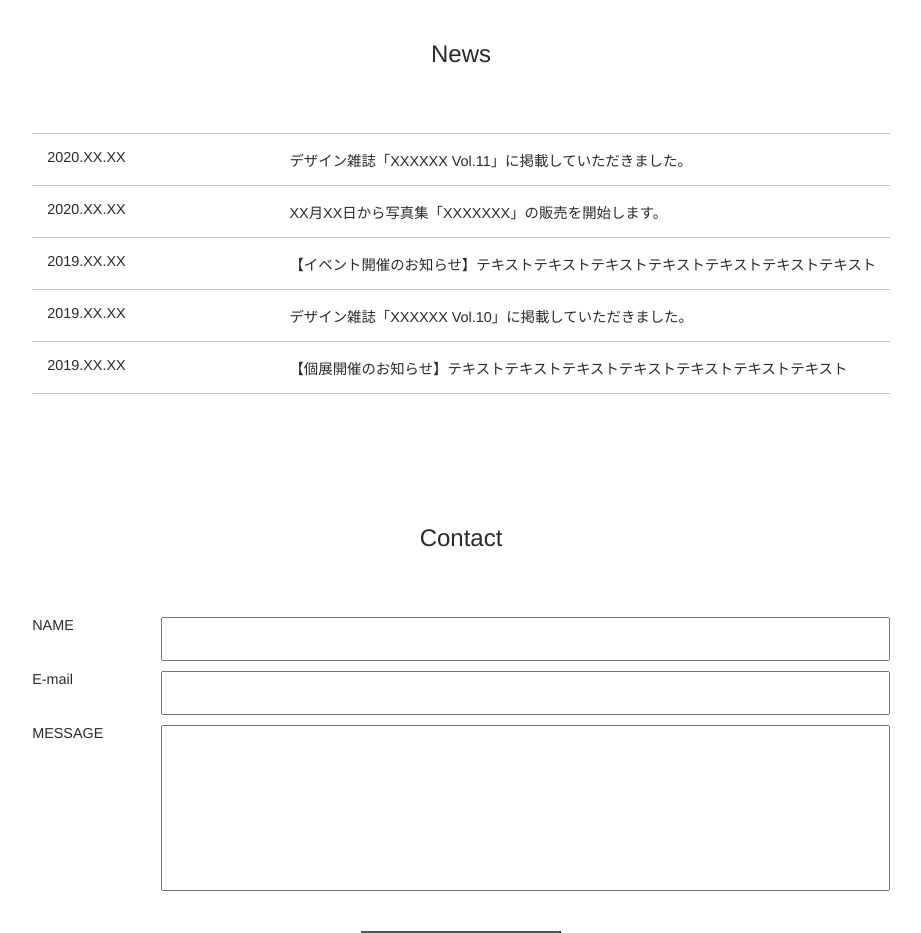
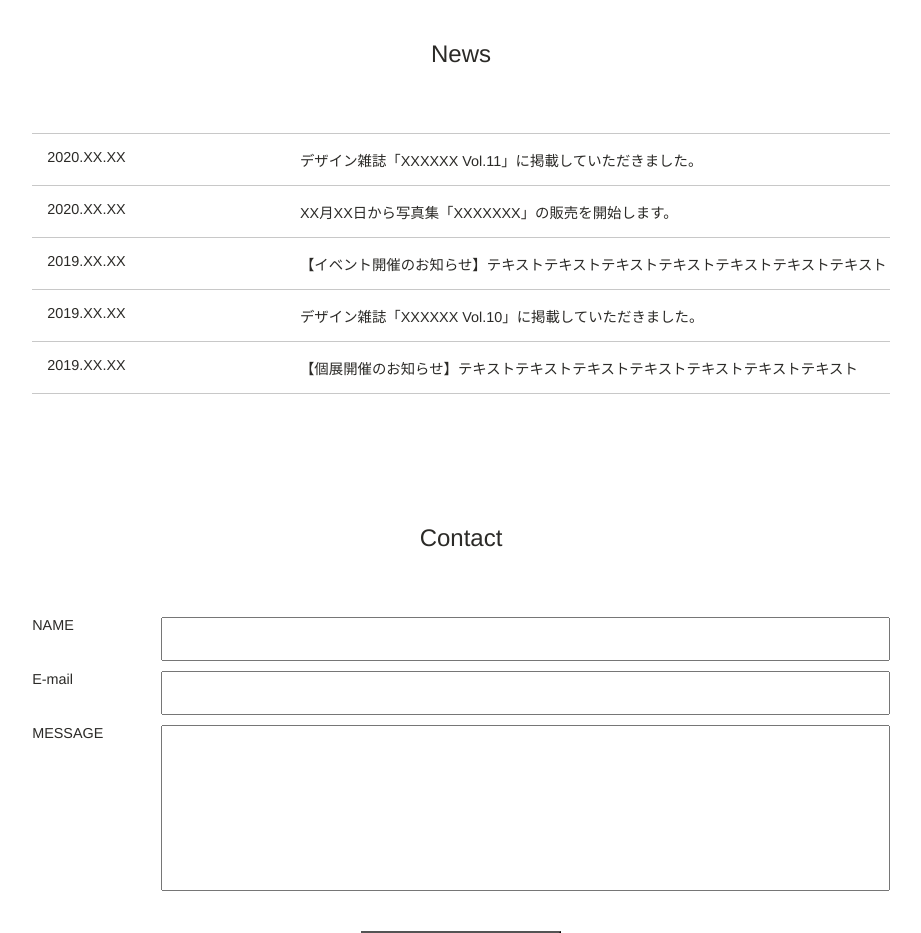
Before and after one commit to takejun0812/code-jump03, a plain HTML site: page index.html in a window 1280 px wide. Shown: the part 1680-2613 px from the top of the page, without its empty margins (179-1100 px from the left). Drawn offline with nearby package versions, Linux system fonts and the light colour scheme.

Commit message:
再修正

```diff
--- a/index.html
+++ b/index.html
@@ -70,16 +70,27 @@
         <section class="news">
             <h2 class="title">News</h2>
             <dl class="news-list">
+                <div class="news-item">
                     <dt>2020.XX.XX</dt>
                     <dd>デザイン雑誌「XXXXXX Vol.11」に掲載していただきました。</dd>
+                </div>
+                <div class="news-item">
                     <dt>2020.XX.XX</dt>
                     <dd>XX月XX日から写真集「XXXXXXX」の販売を開始します。</dd>
+                </div>
+                <div class="news-item">
                     <dt>2019.XX.XX</dt>
                     <dd>【イベント開催のお知らせ】テキストテキストテキストテキストテキストテキストテキスト</dd>
+                </div>
+                <div class="news-item">
                     <dt>2019.XX.XX</dt>
                     <dd>デザイン雑誌「XXXXXX Vol.10」に掲載していただきました。</dd>
+                </div>
+                <div class="news-item">
                     <dt>2019.XX.XX</dt>
                     <dd>【個展開催のお知らせ】テキストテキストテキストテキストテキストテキストテキスト</dd>
+                </div>
+
             </dl>
         </section>
         <section class="contact">
--- a/stylesheet.css
+++ b/stylesheet.css
@@ -132,24 +132,24 @@
 }
 
 .news-list {
+    display: flex;
+    flex-direction: column;
     border-bottom: 1px solid #c8c8c8;
+}
+
+.news-item {
     display: flex;
-    flex-wrap: wrap;
-    width: 100%;
-    /* display: inline-block; */
+    border-top: 1px solid #c8c8c8;
+    padding: 15px 0;
+
 }
 
 .news-list dd {
-    padding-bottom: 15px;
-    border-top: 1px solid #c8c8c8;
-    padding-top: 15px;
     width: 70%;
 }
 
 .news-list dt {
-    border-top: 1px solid #c8c8c8;
-    padding-top: 15px;
-    padding-left: 15px;
+    margin-left: 15px;
     width: 30%;
 }
 
@@ -245,6 +245,10 @@
         width: 100%;
     }
 
+    .news-item {
+        flex-direction: column;
+    }
+
     .contact-item {
         /* justify-content: center; */
         /* height: auto; */
```
Lines whose indentation alone changed are shown as unchanged.
